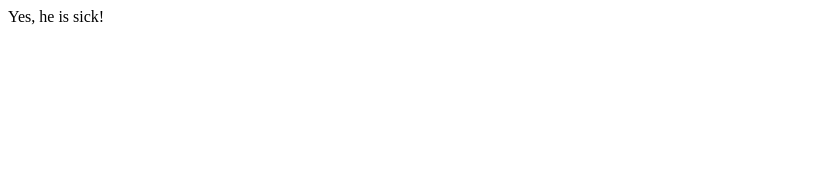
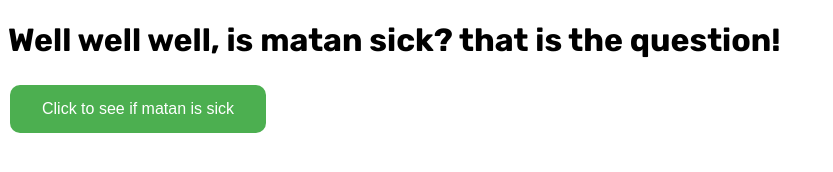
Before and after one commit to KingOfTNT10/is-matan-sick, a plain HTML site: page index.html in a window 1280 px wide. Shown: the whole page, without its empty margins (0-833 px from the left). Drawn offline with Linux system fonts and the light colour scheme.

Commit message:
Add files via upload

```diff
--- a/index.html
+++ b/index.html
@@ -1 +1,40 @@
-Yes, he is sick!
+<!DOCTYPE html>
+<html lang="en">
+<head>
+    <meta charset="UTF-8">
+    <meta http-equiv="X-UA-Compatible" content="IE=edge">
+    <meta name="viewport" content="width=device-width, initial-scale=1.0">
+    <link rel="stylesheet" href="style.css">
+    <title>Is Matan Sick?</title>
+</head>
+<body>
+    <div class="everything">
+    <h1>Well well well, is matan sick? that is the question!</h1>
+    <button class="btn" onclick="reveal();">
+        Click to see if matan is sick
+    </button>
+    <div id="answer">
+
+    </div>
+    <audio controls hidden id="song">
+        <source src="roll.mp3" type="audio/mpeg">
+      Your browser does not support the audio element.
+      </audio>
+    </div>
+    <script>
+        const reveal = () => {
+            document.getElementById('answer').innerHTML = '<p>Of course he fucking is you idiot! Did you really have to click it to figure it out??</p>';
+
+            setTimeout(() => {
+                document.body.style.backgroundImage = "url('rick.gif')"
+
+            document.querySelector(".everything").style.display = "none"
+
+            let song = document.getElementById("song")
+            song.play()
+            }, 3000);
+
+                }
+    </script>
+</body>
+</html>
--- /dev/null
+++ b/script.js
@@ -0,0 +1,4 @@
+// document.getElementById("button").addEventListener("click", function () {
+//     // Change background to dancing rick
+//     d
+// })
--- /dev/null
+++ b/style.css
@@ -0,0 +1,24 @@
+@import url(https://fonts.googleapis.com/css?family=Rubik:300,regular,500,600,700,800,900,300italic,italic,500italic,600italic,700italic,800italic,900italic);
+
+body {
+    font-family: 'Rubik', 'Arial';
+    font-weight: 100;
+}
+
+button {
+    background-color: #4CAF50; /* Green */
+    border: none;
+    color: white;
+    padding: 15px 32px;
+    text-align: center;
+    text-decoration: none;
+    display: inline-block;
+    font-size: 16px;
+    margin: 4px 2px;
+    cursor: pointer;
+    border-radius: 10px;
+  }
+
+  .ytplayer{
+    pointer-events: none;
+   }
```
Also changed, not shown: rick.gif (added), 1 other file.
